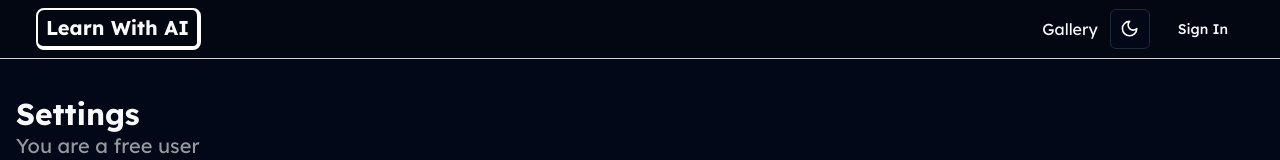
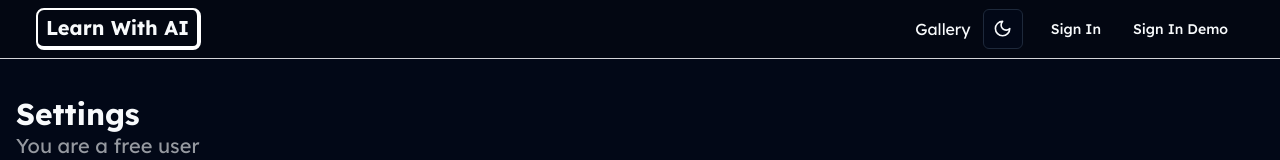
Before and after one commit to nolann7/learning-with-ai, a Next.js app: page /settings in a window 1280 px wide. Shown: the top 160 px of the page. Built offline with nearby package versions, Linux system fonts and the light colour scheme; no server answers.

Commit message:
add DEMO user button

```diff
--- a/src/components/SignInButton.tsx
+++ b/src/components/SignInButton.tsx
@@ -7,6 +7,7 @@
 
 const SignInButton = (props: SignInButtonProps) => {
   return (
+    <>
       <Button
         variant="ghost"
         onClick={() => {
@@ -14,6 +15,15 @@
         }}>
         Sign In
       </Button>
+      <Button
+        variant="ghost"
+        onClick={() => {
+          // signIn();
+          signIn('credentials');
+        }}>
+        Sign In Demo
+      </Button>
+    </>
   );
 };
 
```
Lines whose indentation alone changed are shown as unchanged.
